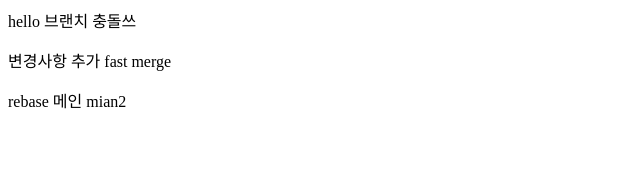
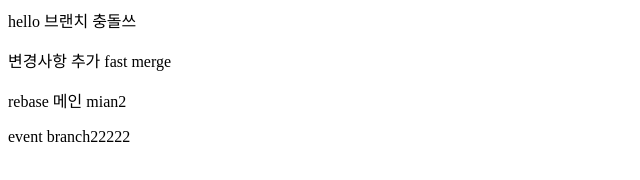
Before and after one commit to postrel63/GitinitTest, a plain HTML site: page index.html in a window 1280 px wide. Shown: the whole page, without its empty margins (0-640 px from the left). Drawn offline with Linux system fonts and the light colour scheme.

Commit message:
no message

```diff
--- a/index.html
+++ b/index.html
@@ -10,6 +10,6 @@
     <span>hello 브랜치 충돌쓰</span>
     <p>변경사항 추가 fast merge</p>
     <p>rebase 메인 mian2 </p>
-
+    <p>event branch22222</p>
 </body>
 </html>
```
